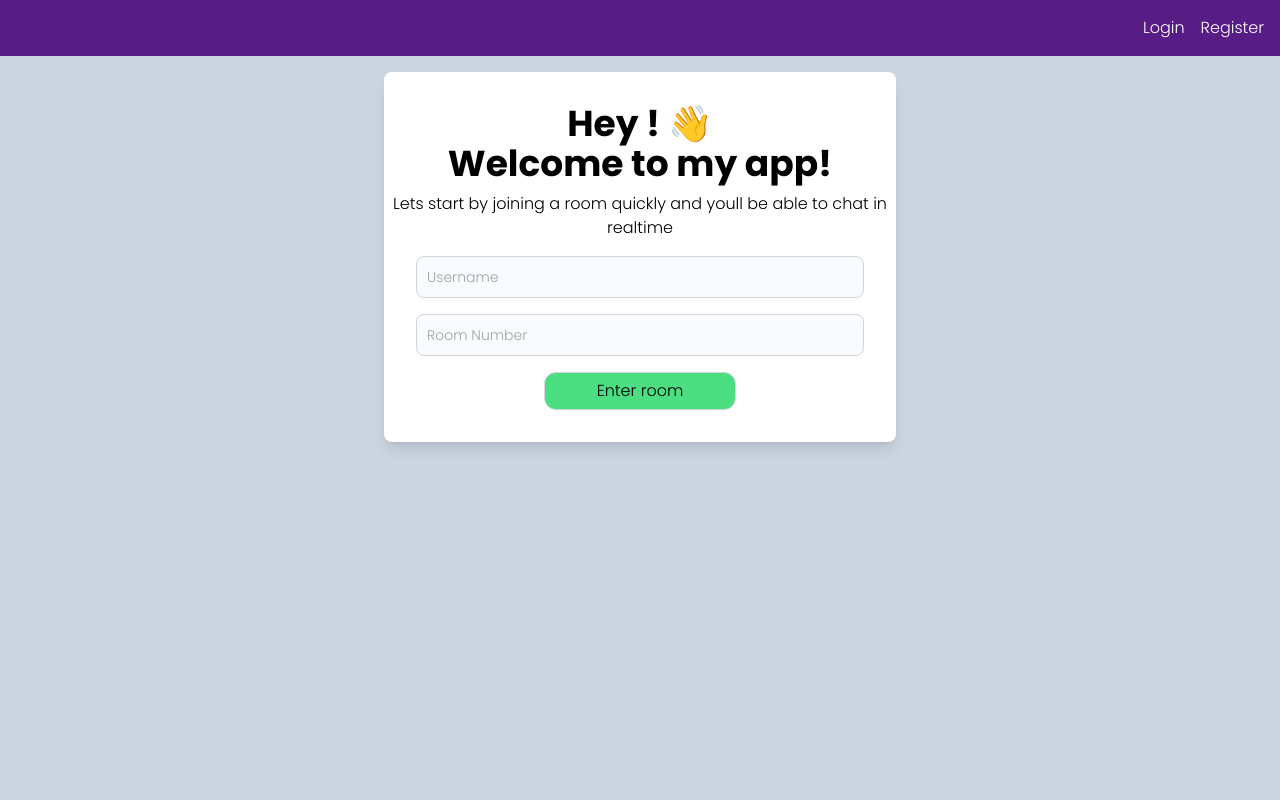
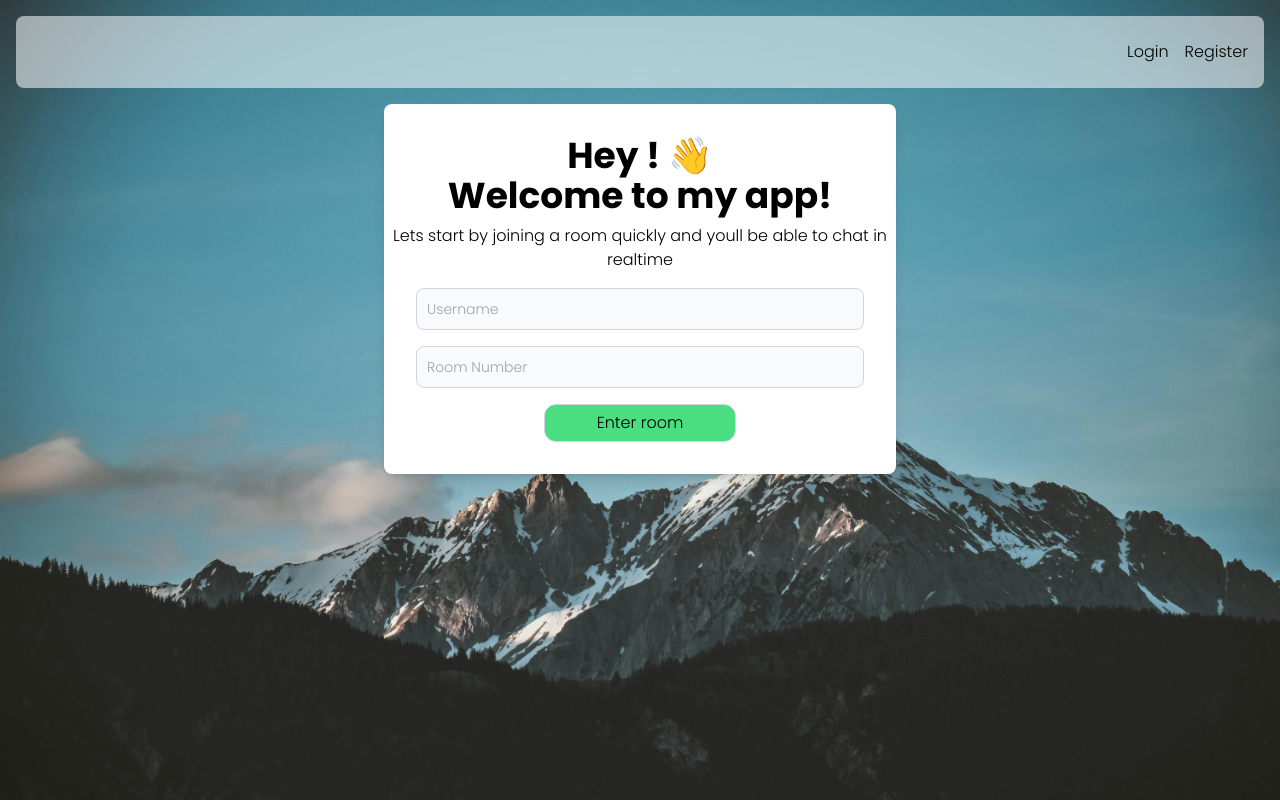
Before and after one commit to AwesomeSam9523/chat-app-frontend, a Next.js app: page / in a window 1280 px wide. Built offline with nearby package versions, Linux system fonts and the light colour scheme; no server answers.

Commit message:
Revamped UI

```diff
--- a/src/app/chat/page.tsx
+++ b/src/app/chat/page.tsx
@@ -35,17 +35,18 @@ export default function Chats() {
     return currentTime;
   };
 
-  const handleSendMessage = async() => {
+  const handleSendMessage = async () => {
     if (socket) {
-      try{
-        await createMessage(message);
-      }
-      catch(e){
-        console.log("Error storing message",e);
-      }
+
       const currentTime = getTime();
       socket.emit("message", message, roomName, myId, currentTime, name);
       setMessage("");
+      try {
+        await createMessage(message);
+      }
+      catch (e) {
+        console.log("Error storing message", e);
+      }
     }
   };
 
@@ -80,7 +81,7 @@ export default function Chats() {
     return () => {
       socket.disconnect();
     };
-  }, [roomName,name]);
+  }, [roomName, name]);
 
   useEffect(() => {
     if (messagesEndRef.current) {
@@ -91,26 +92,27 @@ export default function Chats() {
   if (Error) {
     return <div className="text-white font-">Cant Connect.. Retry</div>;
   }
-  if(isLoading){
+  if (isLoading) {
     return <div>Loading.....</div>
   }
 
   return (<>
-    <div className="flex justify-center h-screen bg-[#222222] ">
+    <div className="flex justify-center h-screen bg-[#222222] " style={{ backgroundImage: `url(/background.jpg)`, backgroundSize: "cover" }}>
       <div className="flex flex-col max-w-2xl w-full h-[90vh] mt-8">
-        <div className="text-white px-1 text-4xl">Room : {roomNameString}</div>
+        <div className=" px-1 text-4xl ml-4">Room : {roomNameString}</div>
 
-        <div className="flex flex-col flex-grow bg-[#0D0D0D] p-8 overflow-y-auto shadow-md rounded-xl">
+        <div className="flex flex-col flex-grow bg-[#0D0D0D] p-8 overflow-y-auto shadow-lg rounded-xl   bg-clip-padding backdrop-filter backdrop-blur-sm bg-opacity-50  mx-4">
           {inbox.map((messageObject, index) => (
             <TextMessage key={index} messageObject={messageObject} myId={myId} />
           ))}
           <div ref={messagesEndRef} />
         </div>
-        <div className="flex justify-between gap-3 p-4 bg-[#0D0D0D] shadow-md rounded-xl mt-4">
+        <div className="flex justify-between gap-3 p-4 bg-[#0D0D0D] shadow-md rounded-xl mt-4 mx-4">
           <input
             type="text"
             value={message}
-            className="w-full px-3 py-1.5 resize-none bg-[#0D0D0D] text-white "
+            className="w-full px-3 py-1.5 resize-none text-white backdrop-filter backdrop-blur-sm border rounded-xl shadow-md border-none "
+            style={{ backgroundColor: '#0D0D0D' }}
             placeholder="Enter text"
             onChange={(e) => setMessage(e.target.value)}
             onKeyDown={(e) => {
--- a/src/app/components/AppBar.tsx
+++ b/src/app/components/AppBar.tsx
@@ -5,18 +5,18 @@ import Image from "next/image";
 import { ButtonHTMLAttributes } from "react";
 export default function AppBar() {
     const session = useSession()
-    return <div className="flex justify-end gap-4 bg-purple-900 pr-4 py-4 text-white ">
+    return <div className="flex justify-end gap-4 bg-white rounded-lg bg-opacity-55 back pr-4 py-6 text-white  bg-clip-padding backdrop-filter backdrop-blur-sm">
         {session.status === "authenticated" ? (
             <div className="flex w-full pl-4 justify-between gap-8 items-center">
                 <div className="flex justify-start gap-2 items-center">
                     <div><Image src={`${session.data.user?.image}`} width="30" height="30" alt="profile image" /></div>
 
-                    <div>{session.data.user?.name}</div>
+                    <div className="text-black">{session.data.user?.name}</div>
                 </div>
-                <button className="hover:scale-110 hover:shadow-md" onClick={() => signOut()}>Logout</button>
+                <button className="hover:text-blue-800 text-black" onClick={() => signOut()}>Logout</button>
             </div>
         ) : null}
-        {session.status === "unauthenticated" ? (<button className="hover:scale-110 hover:shadow-md" onClick={() => signIn()}>Login</button>) : null}
-        {session.status === "unauthenticated" ? (<button className="hover:scale-110 hover:shadow-md" onClick={() => signIn()}>Register</button>) : null}
+        {session.status === "unauthenticated" ? (<button className="hover:text-blue-800  text-black" onClick={() => signIn()}>Login</button>) : null}
+        {session.status === "unauthenticated" ? (<button className=" hover:text-blue-800  text-black" onClick={() => signIn()}>Register</button>) : null}
     </div>
 }
--- a/src/app/components/TextMessage.tsx
+++ b/src/app/components/TextMessage.tsx
@@ -9,7 +9,7 @@ interface TextMessageProps {
 
 export default function TextMessage({ messageObject, myId }: TextMessageProps) {
     return (
-        <div>
+        <div className="opacity-100">
             {messageObject.id === myId ?
                 <div className="flex flex-col">
                     <div className="flex justify-end mt-2 ">
--- a/src/app/page.tsx
+++ b/src/app/page.tsx
@@ -19,9 +19,11 @@ export default function Home() {
   }
 
   return (<>
-    <div className="h-screen bg-slate-300 w-full">
-      <AppBar />
-      <div className="text-center w-lvw flex justify-center mt-4">
+    <div className="h-screen bg-slate-300 w-full" style={{ backgroundImage: `url(/background2.jpg)`, backgroundSize: "cover" }}>
+      <div className="pt-4 px-4" >
+        <AppBar />
+      </div>
+      <div className="text-center w-lvw flex justify-center mt-4 ">
         <div className="bg-white max-w-lg w-full py-8 rounded-lg shadow-lg">
           <div className="text-4xl font-bold">
             <div>
--- a/src/app/signin/page.tsx
+++ b/src/app/signin/page.tsx
@@ -13,7 +13,7 @@ export default function Signin() {
     const [email, setEmail] = useState("");
 
     return <div>
-        <div className="flex flex-col justify-center items-center h-screen bg-slate-300" >
+        <div className="flex flex-col justify-center items-center h-screen bg-slate-300" style={{backgroundImage:"url(background.jpg)", backgroundSize: "cover"}} >
             <div className="">
                 <div className="grid gap-6 mb-6 md:grid-cols-2 border  px-4 py-6 rounded-xl shadow-lg bg-white">
                     <div className="col-span-2 text-center font-medium text-4xl">
```
Also changed, not shown: public/background.jpg (added), public/background2.jpg (added).
